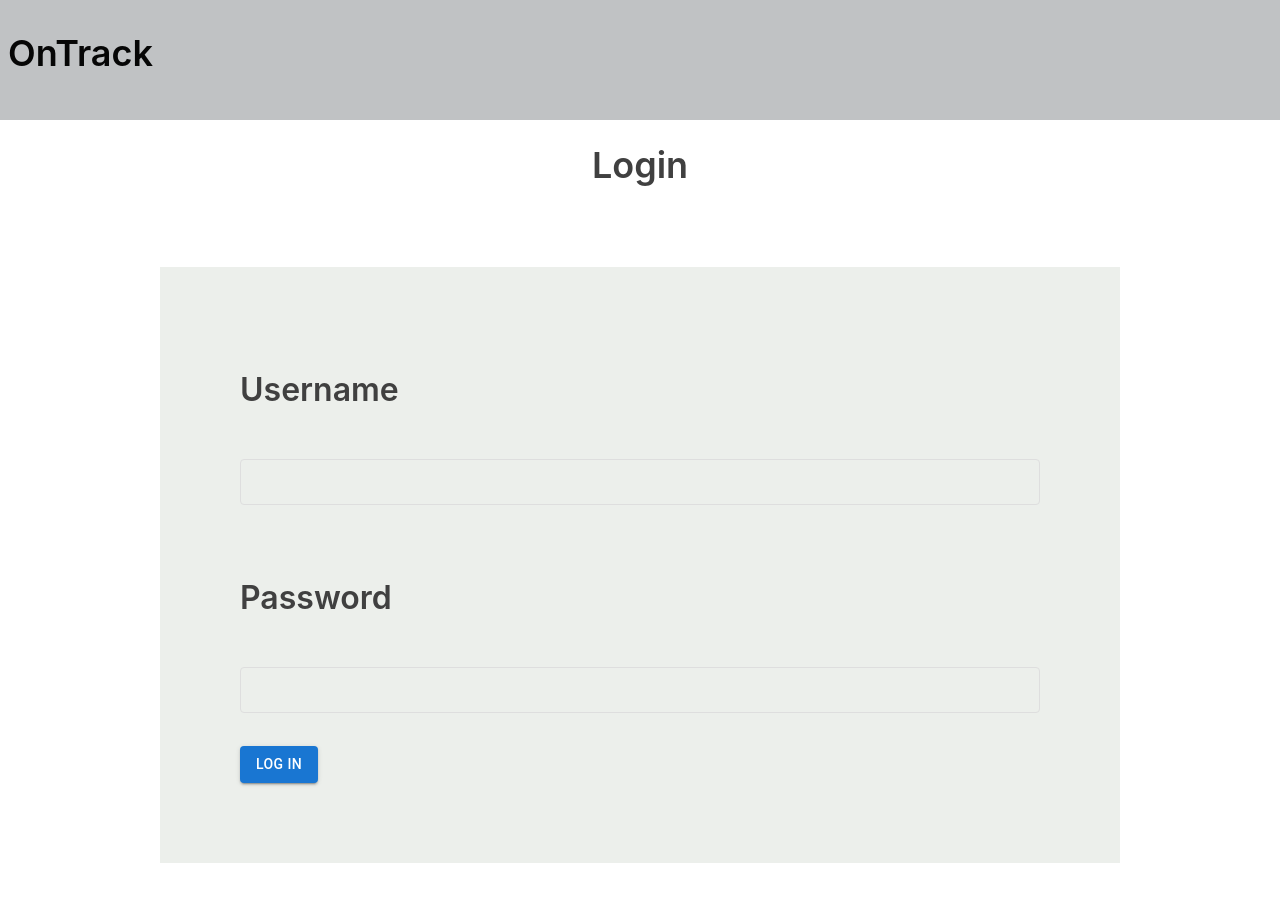
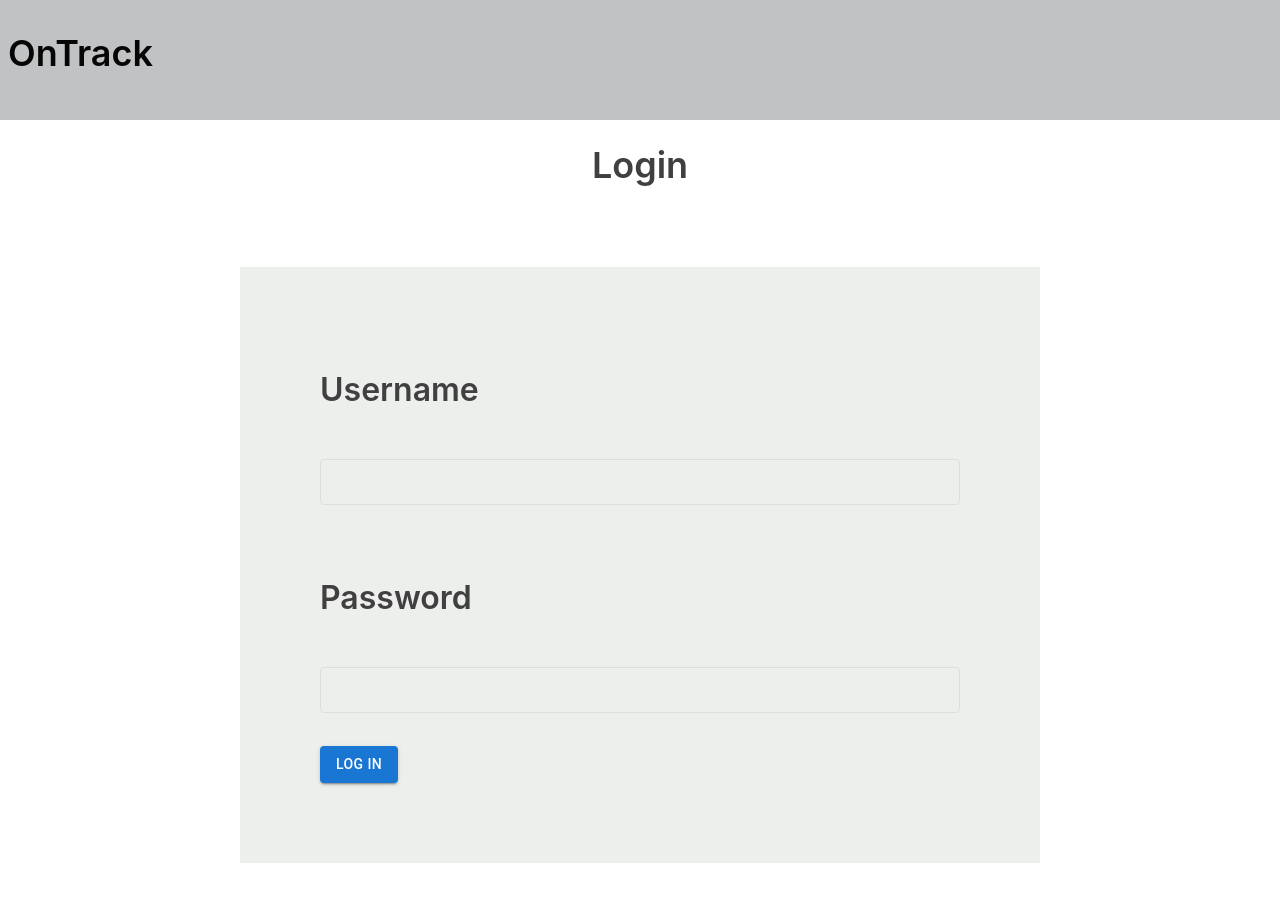
Before and after one commit to eckester/MyToDo, a React app in the folder packages/react-frontend/: page /login in a window 1280 px wide. Built offline with nearby package versions, Linux system fonts and the light colour scheme; no server answers.

Commit message:
skinnier margin

```diff
--- a/packages/react-frontend/src/Login.css
+++ b/packages/react-frontend/src/Login.css
@@ -19,8 +19,8 @@
   padding: 5em;
   margin-top: 5em;
   margin-bottom: 5em;
-  margin-left: 10em;
-  margin-right: 10em;
+  margin-left: 15em;
+  margin-right: 15em;
   background-color: #ecefeb;
   color: rgb(6, 6, 6);
 }
```
